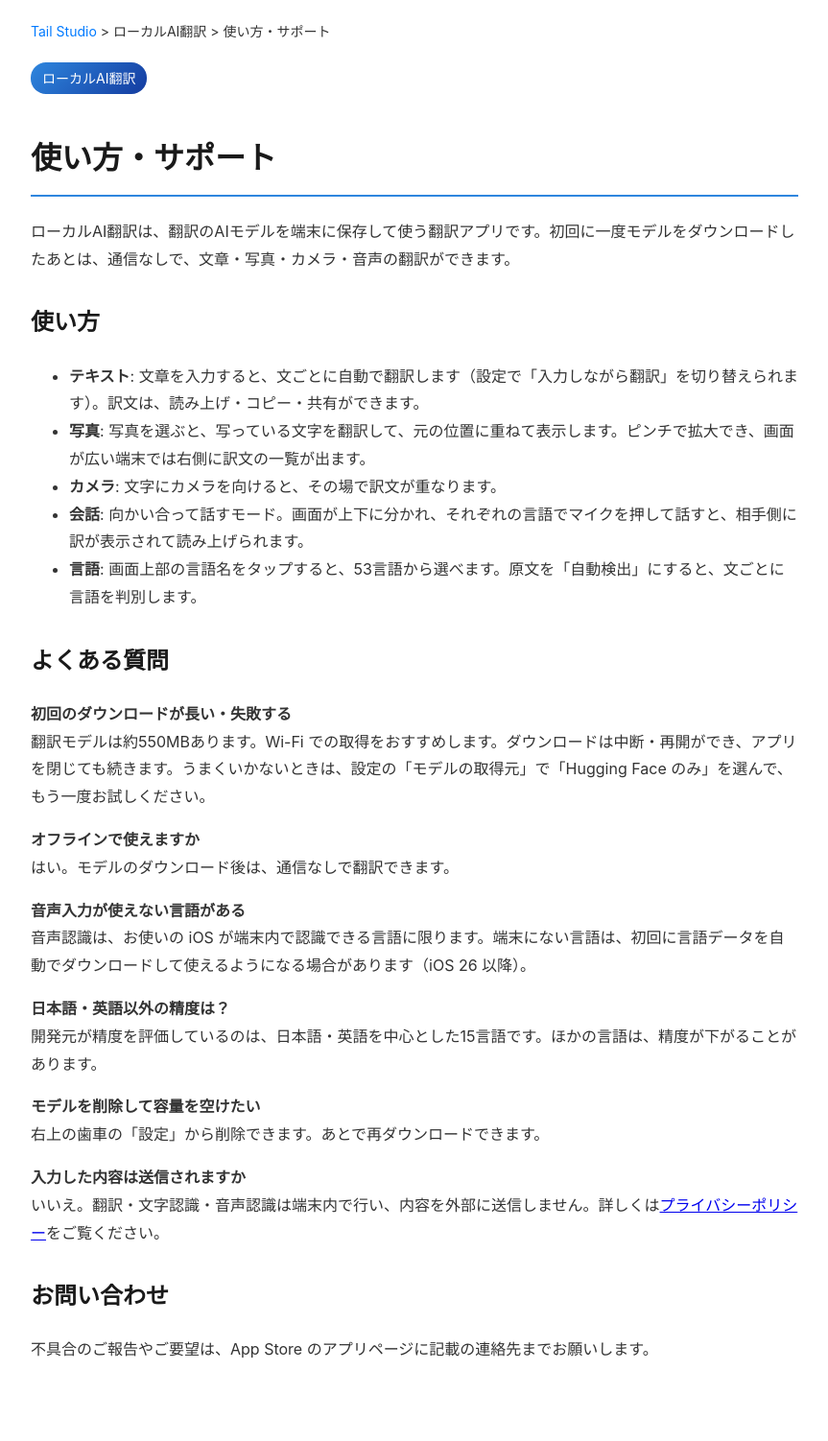
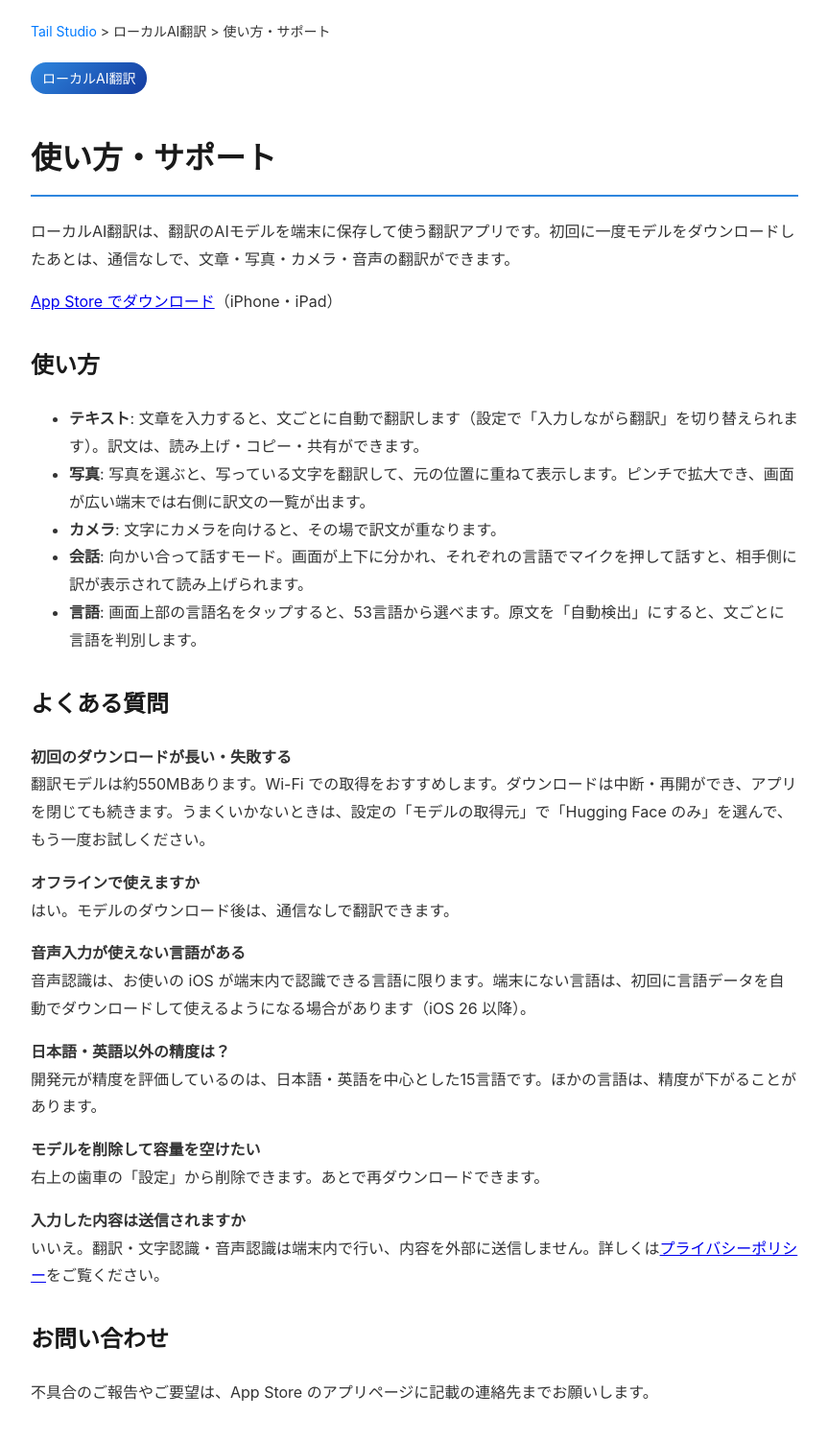
Before and after one commit to wat--/app-policies, a Jekyll site: the page apps/local-ai-translate/guide.html, which Jekyll copies as it is, in a window 1280 px wide. Shown: the whole page at 96% size, without its empty margins (208-1071 px from the left). Built offline with Jekyll 4.4.1, drawn with Linux system fonts in a browser that asks for light colours; before the commit the page ends 1457 px from its top, so only the background shows below that.

Commit message:
ローカルAI翻訳: 使い方ページに App Store のリンクを追加
Co-Authored-By: Claude Opus 5.5 <noreply@anthropic.com>

```diff
--- a/apps/local-ai-translate/guide.html
+++ b/apps/local-ai-translate/guide.html
@@ -24,6 +24,8 @@
     <h1>使い方・サポート</h1>
 
     <p>ローカルAI翻訳は、翻訳のAIモデルを端末に保存して使う翻訳アプリです。初回に一度モデルをダウンロードしたあとは、通信なしで、文章・写真・カメラ・音声の翻訳ができます。</p>
+
+    <p><a href="https://apps.apple.com/jp/app/id6833263560">App Store でダウンロード</a>（iPhone・iPad）</p>
 
     <h2>使い方</h2>
     <ul>
```
